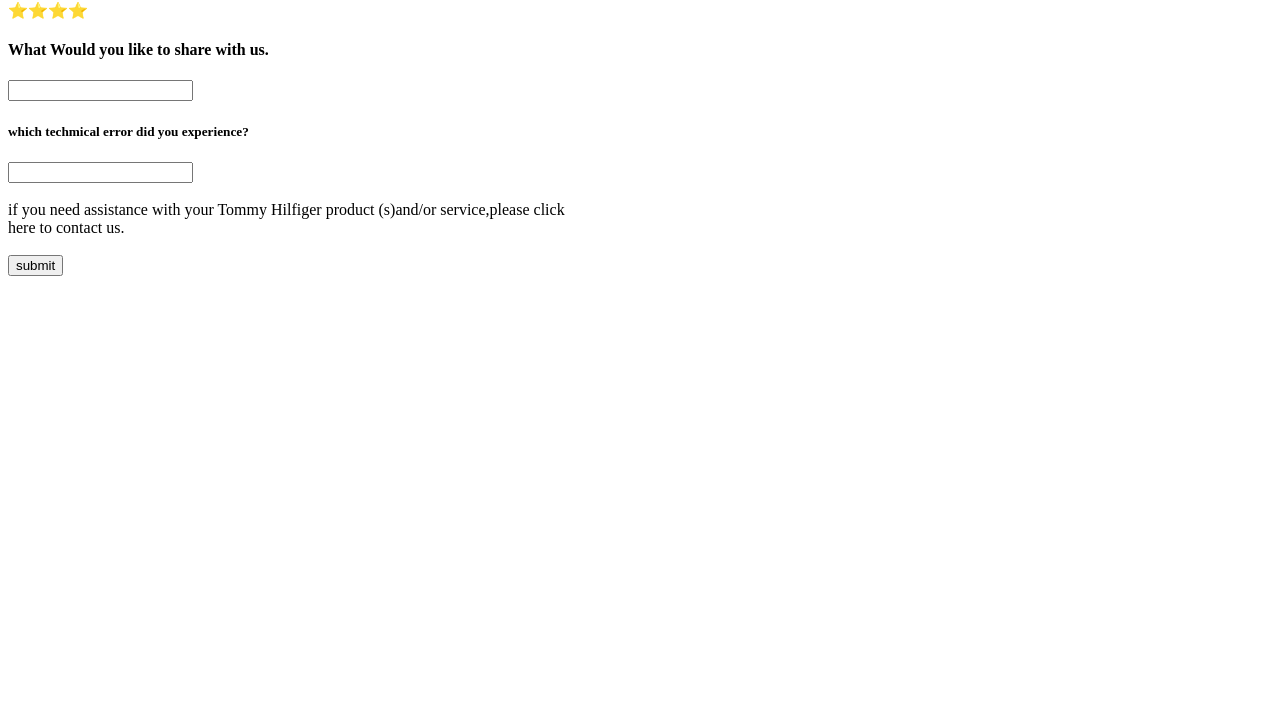
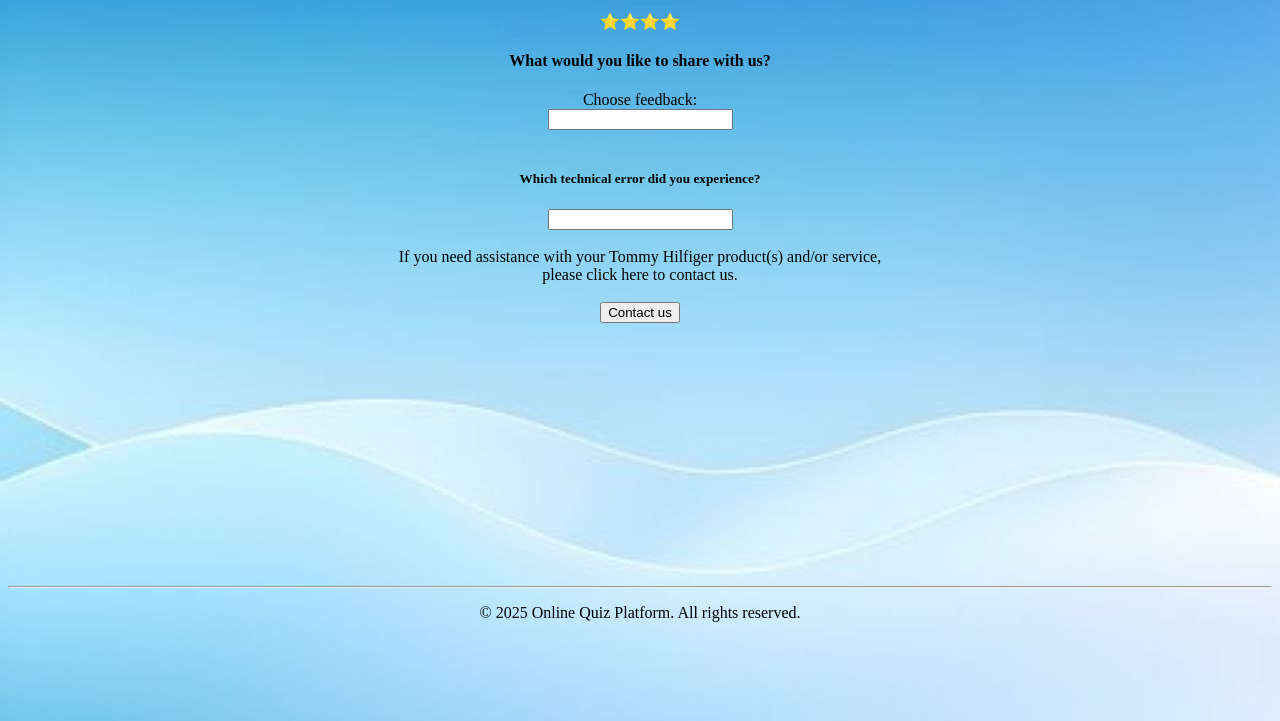
Before and after one commit to Sakshi-Nande/ICP-13-html-github-project-online-quiz-system, a plain HTML site: page pages/feedback form.html in a window 1280 px wide. Shown: the part 79-800 px from the top of the page. Drawn offline with Linux system fonts and the light colour scheme.

Commit message:
feedback page added

```diff
--- a/pages/feedback form.html
+++ b/pages/feedback form.html
@@ -1,38 +1,43 @@
 <!DOCTYPE html>
 <html lang="en">
 <head>
-    <meta charset="UTF-8">
-    <meta name="viewport" content="width=device-width, initial-scale=1.0">
-    <title>Feedback Form</title>
+  <meta charset="UTF-8">
+  <meta name="viewport" content="width=device-width, initial-scale=1.0">
+  <title>Feedback Form</title>
 </head>
-<body>
-    <h1>Feedback Form</h1>
-  ⭐⭐⭐⭐
-    <h4>What Would you like to share with us.</h4>
-    <form>
-      <input list="techoption"/>
+<body background="../images/b2.jpg">
 
-      <datalist id="techoption">
-        <option>Choose feedback:</option>
-        <option>technical error</option>
-        <option>user interface</option>
-      </datalist>
-    </form>
-    <h5>which techmical error did you experience?</h5>
-    <form>
-      <input type="text">
-      <br/>
-      <br/>
-    if you need assistance with your Tommy Hilfiger product (s)and/or service,please click<br/>here to contact us.
-    <br/>
-    <br/>
-    <form>
-      <input type="button" value="submit"/>
-    </form>
+  <table width="100%">
+    <tr>
+      <td align="center">
+        <h1>Feedback Form</h1>
+        ⭐⭐⭐⭐
+        <h4>What would you like to share with us?</h4>
 
+        <form action="contact.html">
+          <label for="feedback-type">Choose feedback:</label><br>
+          <input list="techoption" id="feedback-type" name="feedback-type"><br><br>
 
+          <datalist id="techoption">
+            <option value="Technical error">
+            <option value="User interface">
+          </datalist>
 
+          <h5>Which technical error did you experience?</h5>
+          <input type="text" name="error-details"><br><br>
 
+          If you need assistance with your Tommy Hilfiger product(s) and/or service,<br>
+          please click here to contact us.
+          <br><br>
 
+          <input type="submit" value="Contact us">
+        </form>
+      </td>
+    </tr>
+  </table>
+<footer><br><br><br><br><br><br><br><br><br><br><br><br><br><br>
+  <hr> <center>
+    <p>&copy; 2025 Online Quiz Platform. All rights reserved.</p>
+  </center></footer>
 </body>
 </html>
```
Also changed, not shown: pages/about.html (+42 -16 lines), pages/contact.html (+12 -4 lines).
